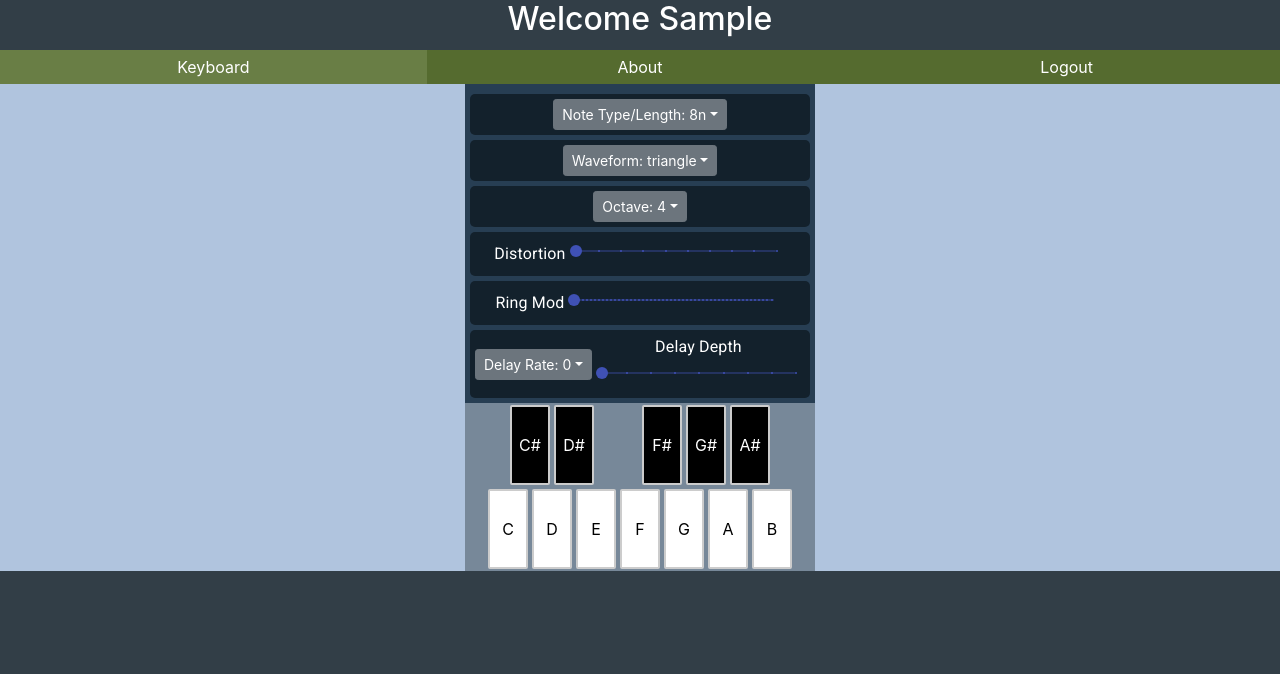
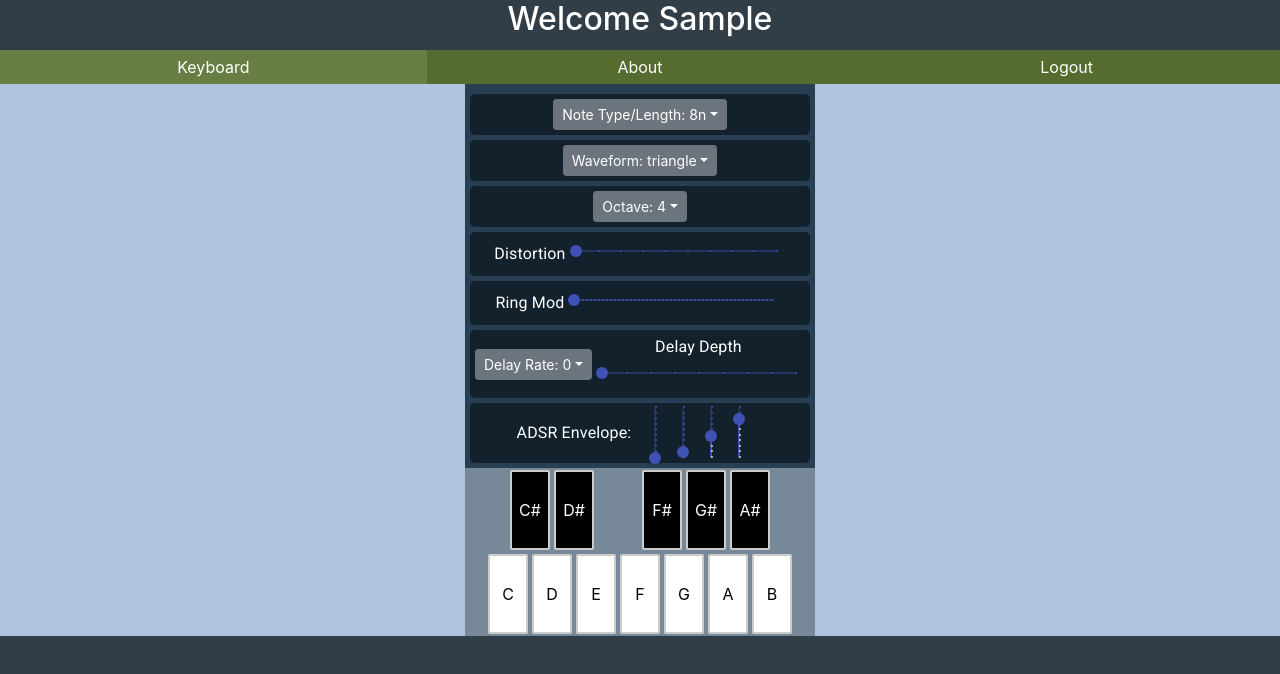
Before and after one commit to MichaelAZimmerman/synthesizer, a React (Create React App) app: page /login in a window 1280 px wide. Both pictures are taken after typing "Sample", "Sample123" into the empty fields and a click on the button "Login". Shown: the top 674 px of the page. Built offline with nearby package versions, Linux system fonts and the light colour scheme.

Commit message:
employs attack,decay,sustain,release envelope

```diff
--- a/src/App.css
+++ b/src/App.css
@@ -7,6 +7,11 @@ header {
 }
 .slider-sm {
   width: 200px;
+  margin-left: 10px;
+  margin-right: 10px;
+}
+.slider-short {
+  height: 50px;
   margin-left: 10px;
   margin-right: 10px;
 }
--- a/src/components/Keyboard.js
+++ b/src/components/Keyboard.js
@@ -190,6 +190,57 @@ export default function Keyboard() {
             />
           </div>
         </div>
+        <div className="drop-down">
+          <Typography id="discrete-slider-small-steps">
+            ADSR Envelope:
+          </Typography>
+          <div className="slider-short">
+            <Slider
+              orientation="vertical"
+              value={synthesizer.attack}
+              onChange={(e, newValue) => synthesizer.setAttack(newValue)}
+              aria-labelledby="discrete-slider-small-steps"
+              step={0.1}
+              marks
+              min={0.1}
+              max={1}
+              valueLabelDisplay="auto"
+            />
+            <Slider
+              orientation="vertical"
+              value={synthesizer.decay}
+              onChange={(e, newValue) => synthesizer.setDecay(newValue)}
+              aria-labelledby="discrete-slider-small-steps"
+              step={0.1}
+              marks
+              min={0.1}
+              max={1}
+              valueLabelDisplay="auto"
+            />
+            <Slider
+              orientation="vertical"
+              value={synthesizer.sustain}
+              onChange={(e, newValue) => synthesizer.setSustain(newValue)}
+              aria-labelledby="discrete-slider-small-steps"
+              step={0.1}
+              marks
+              min={0.1}
+              max={1}
+              valueLabelDisplay="auto"
+            />
+            <Slider
+              orientation="vertical"
+              value={synthesizer.release}
+              onChange={(e, newValue) => synthesizer.setRelease(newValue)}
+              aria-labelledby="discrete-slider-small-steps"
+              step={0.1}
+              marks
+              min={0.1}
+              max={1}
+              valueLabelDisplay="auto"
+            />
+          </div>
+        </div>
       </div>
       <div className="note-container">
         <div className="note-halfspace"></div>
--- a/src/context/SynthContext.js
+++ b/src/context/SynthContext.js
@@ -10,6 +10,10 @@ export function SynthProvider(props) {
   const [tremAmt, setTremAmt] = useState(0);
   const [pingPongRate, setPingPongRate] = useState(0);
   const [pingPongDepth, setPingPongDepth] = useState(0);
+  const [attack, setAttack] = useState(0.1);
+  const [decay, setDecay] = useState(0.2);
+  const [sustain, setSustain] = useState(0.5);
+  const [release, setRelease] = useState(0.8);
   return (
     <SynthContext.Provider
       value={{
@@ -19,7 +23,14 @@ export function SynthProvider(props) {
         setNoteType,
         oscType,
         setOscType,
-
+        attack,
+        setAttack,
+        decay,
+        setDecay,
+        sustain,
+        setSustain,
+        release,
+        setRelease,
         distAmt,
         setDistAmt,
         tremAmt,
--- a/src/shared/playNote.js
+++ b/src/shared/playNote.js
@@ -11,12 +11,12 @@ export default function playNote(note, synthesizer) {
     .start();
   const dist = new Tone.Distortion(synthesizer.distAmt).toDestination();
   const env = new Tone.Envelope({
-    attack: 0.1,
-    decay: 0.2,
-    sustain: 0.5,
-    release: 0.8,
+    attack: synthesizer.attack,
+    decay: synthesizer.decay,
+    sustain: synthesizer.sustain,
+    release: synthesizer.release,
   }).toDestination();
-  const synth = new Tone.Synth()
+  const synth = new Tone.Synth(env)
     .connect(dist)
     .connect(tremolo)
     .connect(pingPong);
@@ -25,5 +25,5 @@ export default function playNote(note, synthesizer) {
     `${note}${synthesizer.octave}`,
     synthesizer.noteType
   );
-  env.triggerAttackRelease(0.5);
+  env.triggerAttackRelease(1);
 }
```
